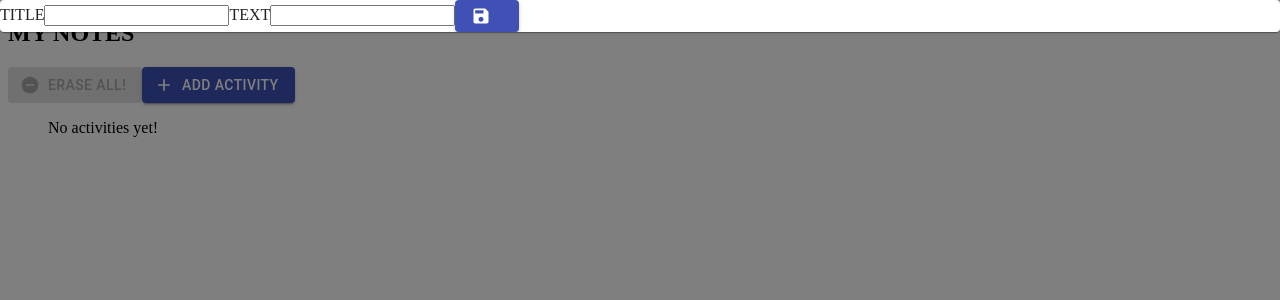
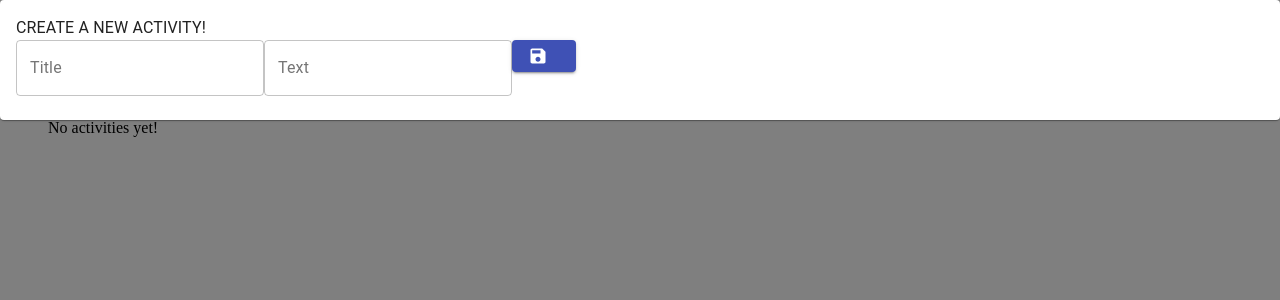
Before and after one commit to albertocapone/hooks-material-ts-todolist, a React (Create React App) app: page / in a window 1280 px wide. Both pictures are taken after a click on the button "ADD ACTIVITY". Shown: the top 300 px of the page. Built offline with nearby package versions, Linux system fonts and the light colour scheme.

Commit message:
Struttura logica completa

```diff
--- a/src/components/ActivitiesDashboard.tsx
+++ b/src/components/ActivitiesDashboard.tsx
@@ -1,9 +1,9 @@
 //React Imports
-import React, { useState } from 'react';
+import React, { useState, useEffect } from 'react';
 //Components
 import AppBar from './AppBar';
 import ActivitiesList from './ActivitiesList';
-import ActivitiesModal from './ActivitiesModal';
+import MorphingModal from './MorphingModal';
 //TS types
 import { Activity } from '../types';
 
@@ -12,40 +12,60 @@ import { Activity } from '../types';
 type Props = {
     activities: Activity[],
     resetActivities: () => void,
-    saveActivity: (e: any) => void,
+    createActivity: (e: any) => void,
+    editActivity: (e: any) => void,
     eraseActivity: (e: any) => void,
     toggleActivityCheckmark: (e: any) => void
 };
 
 type ModalState = {
     isOpen: boolean,
+    kind: "none" | "create" | "edit" | "details",
     contains: null | Activity
 };
 
-const ActivitiesDashboard: React.FC<Props> = ( {activities, resetActivities, saveActivity, eraseActivity, toggleActivityCheckmark} ) => {
-    const [modal, setModal] = useState<ModalState>( {isOpen: false, contains: null} );
+const ActivitiesDashboard: React.FC<Props> = ( {activities, resetActivities, createActivity, editActivity, eraseActivity, toggleActivityCheckmark} ) => {
+    const [modal, setModal] = useState<ModalState>( {isOpen: false, kind: 'none', contains: null} );
 
-    const addActivityModal = () => {
-        setModal( {isOpen: true, contains: null} );
-    }
+    useEffect(() => {
+        if(modal.isOpen) closeModal();
+    }, [activities]);
 
-    const activityDetailsModal = (e: any) => {
-        const thisActivityID = Number(e.currentTarget.getAttribute('data-id'));
-        const activity = activities.find( ( {id} ) => id === thisActivityID );
-        if(activity) setModal( {isOpen: true, contains: activity} );
+    const openModal = (e: any, kind: string) => {
+        switch(kind) {
+            case 'create':
+            {
+                setModal( {isOpen: true, kind, contains: null} );
+                break;
+            }
+            case 'edit':
+            {
+                const thisActivityID = Number(e.currentTarget.closest('li').getAttribute('data-id'));
+                const activity = activities.find( ( {id} ) => id === thisActivityID );
+                if(activity) setModal( {isOpen: true, kind, contains: activity} );
+                break;
+            }
+            case 'details':
+            {
+                const thisActivityID = Number(e.currentTarget.getAttribute('data-id'));
+                const activity = activities.find( ( {id} ) => id === thisActivityID );
+                if(activity) setModal( {isOpen: true, kind, contains: activity} );
+                break;
+            }
+        }
     }
 
     const closeModal = () => {
-        setModal( {isOpen: false, contains: null} );
+        setModal( {isOpen: false, kind: 'none', contains: null} );
     }
 
     const disableResetButton = activities.filter(( {checked} ) => checked === true ).length > 0 ? false : true;
 
     return (
         <div>
-            <AppBar disableResetButton={disableResetButton} resetActivities={resetActivities} addActivityModal={addActivityModal}/>
-            <ActivitiesList activities={activities} activityDetailsModal={activityDetailsModal} eraseActivity={eraseActivity} toggleActivityCheckmark={toggleActivityCheckmark}/>
-            <ActivitiesModal isOpen={modal.isOpen} contains={modal.contains} closeModal={closeModal} saveActivity={saveActivity} />
+            <AppBar disableResetButton={disableResetButton} resetActivities={resetActivities} openModal={openModal}/>
+            <ActivitiesList activities={activities} openModal={openModal} editActivity={editActivity} eraseActivity={eraseActivity} toggleActivityCheckmark={toggleActivityCheckmark}/>
+            <MorphingModal isOpen={modal.isOpen} kind={modal.kind} contains={modal.contains} closeModal={closeModal} createActivity={createActivity} editActivity={editActivity}/>
         </div>
     )
 }
--- a/src/components/ActivitiesList.tsx
+++ b/src/components/ActivitiesList.tsx
@@ -9,13 +9,14 @@ import { Activity } from '../types';
 
 type Props = {
     activities: Activity[],
-    activityDetailsModal: (e: any) => void,
+    openModal: (e: any, kind: string) => void,
     eraseActivity: (e: any) => void,
+    editActivity: (e: any) => void,
     toggleActivityCheckmark: (e: any) => void
 };
 
 
-const ActivitiesList: React.FC<Props> = ( { activities, activityDetailsModal, eraseActivity, toggleActivityCheckmark } ) => {
+const ActivitiesList: React.FC<Props> = ( { activities, openModal, editActivity, eraseActivity, toggleActivityCheckmark } ) => {
     return (
         <ul>
             {(activities.length > 0) ?
@@ -26,7 +27,8 @@ const ActivitiesList: React.FC<Props> = ( { activities, activityDetailsModal, er
                 title={title}
                 text={text}
                 checked={checked}
-                activityDetailsModal={activityDetailsModal}
+                openModal={openModal}
+                editActivity={editActivity}
                 eraseActivity={eraseActivity}
                 toggleActivityCheckmark={toggleActivityCheckmark}
                 /> )
--- a/src/components/ActivitiesModal.tsx
+++ /dev/null
@@ -1,45 +0,0 @@
-//React Imports
-import React from 'react';
-//Material Imports
-import Modal from '@material-ui/core/Modal/Modal';
-import { Card } from '@material-ui/core';
-//Components
-import {default as SaveActivityButton} from './MorphingButton';
-//TS types
-import { Activity } from '../types';
-
-
-type Props = {
-    isOpen: boolean,
-    contains: Activity | null,
-    closeModal: () => void,
-    saveActivity: (e: any) => void
-};
-
-const ActivitiesModal: React.FC<Props> = ( {isOpen, contains, closeModal, saveActivity} ) => {
-
-    const handleSaveActivity = (e: any) => {
-        saveActivity(e);
-        closeModal();
-    }
-
-    return (
-        <Modal open={isOpen} onClose={closeModal} >
-            <Card>
-                <form onSubmit={(e) => e.preventDefault()}>
-                    <label>
-                        TITLE
-                        <input type="text" name="title" placeholder={contains?.title} readOnly={contains ? true : false}/>
-                    </label>
-                    <label>
-                        TEXT
-                    <input type="textarea" name="text" placeholder={contains?.text} readOnly={contains ? true : false} />
-                    </label>
-                    {contains ? '' : <SaveActivityButton kind='save' action={handleSaveActivity}/>}
-                </form>
-            </Card>
-        </Modal>
-    );
-}
-
-export default ActivitiesModal;
--- /dev/null
+++ b/src/components/ModalCreateBody.tsx
@@ -0,0 +1,29 @@
+//React Imports
+import React from 'react';
+import { Card, CardContent, TextField, Typography } from '@material-ui/core';
+import CreateActivityButton from './MorphingButton';
+import { Activity } from '../types';
+
+type Props = {
+    contains: Activity,
+    create: (e: any) => void
+}
+
+class ModalCreateBody extends React.Component<Props> {
+    render() {
+        return (
+            <Card tabIndex={-1}>
+                <CardContent>
+                    <Typography>CREATE A NEW ACTIVITY!</Typography>
+                    <form>
+                        <TextField label="Title" name="title" variant="outlined" />
+                        <TextField label="Text" name="text" variant="outlined" />
+                        <CreateActivityButton kind="create" action={this.props.create} />
+                    </form>
+                </CardContent>
+            </Card>
+        );
+    }
+}
+
+export default ModalCreateBody;
--- /dev/null
+++ b/src/components/ModalDetailsBody.tsx
@@ -0,0 +1,27 @@
+//React Imports
+import React from 'react';
+//Material Imports
+import { Card, CardContent, Typography } from '@material-ui/core';
+//TS types
+import { Activity } from '../types';
+
+type Props = {
+    contains: Activity
+};
+
+class ModalDetailsBody extends React.Component<Props> {  //un componente funzionale generava warning - material modal vuole come children solo componenti che supportano ref
+    render() {
+        return (
+            <Card tabIndex={-1}>
+                <CardContent>
+                    <Typography variant="h5" component="h2" gutterBottom>TITLE</Typography>
+                    <Typography>{this.props.contains.title}</Typography>
+                    <Typography>TEXT</Typography>
+                    <Typography variant="body2" component="p">{this.props.contains.text}</Typography>
+                </CardContent>
+            </Card>
+        );
+    }
+}
+
+export default ModalDetailsBody;
--- /dev/null
+++ b/src/components/ModalEditBody.tsx
@@ -0,0 +1,29 @@
+//React Imports
+import React from 'react';
+import { Card, CardContent, TextField, Typography } from '@material-ui/core';
+import EditActivityButton from './MorphingButton';
+import { Activity } from '../types';
+
+type Props = {
+    contains: Activity,
+    edit: (e: any) => void
+}
+
+class ModalEditBody extends React.Component<Props> {
+    render() {
+        return (
+           <Card tabIndex={-1}>
+                <CardContent>
+                    <Typography>EDIT YOUR ACTIVITY AS YOU PLEASE!</Typography>
+                    <form data-id={this.props.contains.id}>
+                        <TextField label="Title" name="title" variant="outlined" placeholder={this.props.contains.title}/>
+                        <TextField label="Text" name="text" variant="outlined" placeholder={this.props.contains.text}/>
+                        <EditActivityButton kind="edit" action={this.props.edit} />
+                    </form>
+                </CardContent>
+            </Card>
+        );
+    }
+}
+
+export default ModalEditBody;
--- /dev/null
+++ b/src/components/MorphingModal.tsx
@@ -0,0 +1,40 @@
+//React Imports
+import React from 'react';
+//Material Imports
+import Modal from '@material-ui/core/Modal/Modal';
+//Components
+import DetailsBody from './ModalDetailsBody';
+import CreateBody from './ModalCreateBody';
+import EditBody from './ModalEditBody';
+//TS types
+import { Activity } from '../types';
+
+
+type Props = {
+    kind: keyof typeof bodies,
+    isOpen: boolean,
+    contains: Activity | null,
+    closeModal: () => void,
+    createActivity: (e: any) => void,
+    editActivity: (e: any) => void
+};
+
+const bodies = {
+    "none": <div>Love u TS</div>,
+    "create": CreateBody,
+    "edit": EditBody,
+    "details": DetailsBody
+};
+
+const MorphingModal: React.FC<Props> = ( {isOpen, contains, kind, closeModal, editActivity, createActivity} ) => {
+
+    const Body: any = bodies[kind];
+
+    return (
+        <Modal open={isOpen} onClose={closeModal} >
+            <Body contains={contains} create={createActivity} edit={editActivity}/>
+        </Modal>
+    );
+}
+
+export default MorphingModal;
--- a/src/containers/ActivitiesMaster.tsx
+++ b/src/containers/ActivitiesMaster.tsx
@@ -37,7 +37,7 @@ const ActivitiesMaster: React.FC = () => {
         setActivities(filteredActivities);
     }
 
-    const saveActivity = (e: any) => {
+    const createActivity = (e: any) => {
         const newActivity = {
             id: Date.now(),
             title: e.currentTarget.closest('form').elements.title.value,
@@ -45,6 +45,20 @@ const ActivitiesMaster: React.FC = () => {
             checked: false
         };
         setActivities(activities.concat(newActivity));
+    }
+
+    const editActivity = (e: any) => {
+
+        const editedActivityID = Number(e.currentTarget.closest('form').getAttribute('data-id'));
+        const editedTitle =  e.currentTarget.closest('form').elements.title.value;
+        const editedText = e.currentTarget.closest('form').elements.text.value;
+
+        const editedActivities = activities.map( ( {id, title, text, checked} ) => {
+            if(id === editedActivityID) return {id, title: editedTitle, text: editedText, checked};
+            else return {id, title, text, checked};
+        });
+
+        setActivities(editedActivities);
     }
 
     const toggleActivityCheckmark = (e: any) => {
@@ -57,7 +71,7 @@ const ActivitiesMaster: React.FC = () => {
     }
 
     return (
-        <ActivitiesDashboard activities={activities} resetActivities={resetActivities} saveActivity={saveActivity} eraseActivity={eraseActivity} toggleActivityCheckmark={toggleActivityCheckmark}/>
+        <ActivitiesDashboard activities={activities} resetActivities={resetActivities} editActivity={editActivity} createActivity={createActivity} eraseActivity={eraseActivity} toggleActivityCheckmark={toggleActivityCheckmark}/>
     );
 }
 
--- a/src/index.tsx
+++ b/src/index.tsx
@@ -3,9 +3,4 @@ import ReactDOM from 'react-dom';
 import App from './App';
 
 
-ReactDOM.render(
-  <React.StrictMode>
-    <App />
-  </React.StrictMode>,
-  document.getElementById('root')
-);
+ReactDOM.render( <App />, document.getElementById('root') );
```
Also changed, not shown: src/components/ActivityEntry.tsx (+9 -4 lines), src/components/AppBar.tsx (+5 -5 lines), src/components/MorphingButton.tsx (+12 -8 lines), 1 other file (tests, documents, lock files or other folders).
